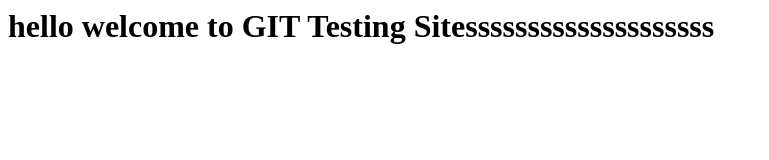
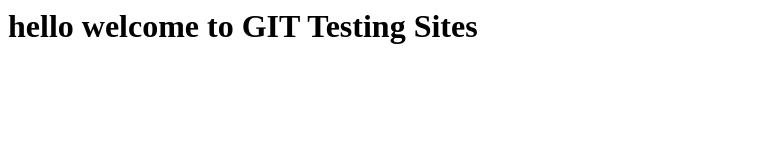
Before and after one commit to swapna-chenna/git-testing, a plain HTML site: page index.html in a window 1280 px wide. Shown: the whole page, without its empty margins (0-769 px from the left). Drawn offline with Linux system fonts and the light colour scheme.

Commit message:
bit change

```diff
--- a/index.html
+++ b/index.html
@@ -1,4 +1,4 @@
 <html>
-<h1> hello welcome to GIT Testing Sitessssssssssssssssssss</h1>
+<h1> hello welcome to GIT Testing Sites</h1>
 
 </html>
```
